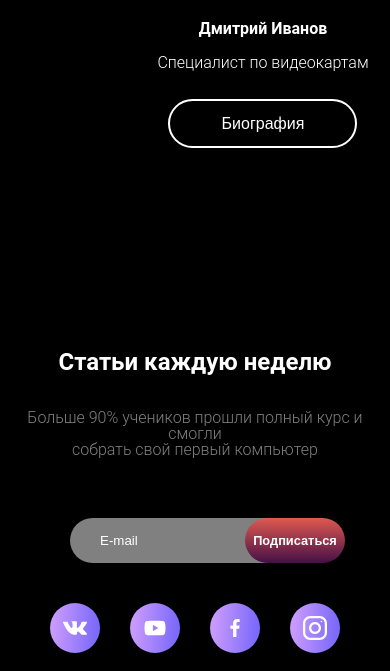
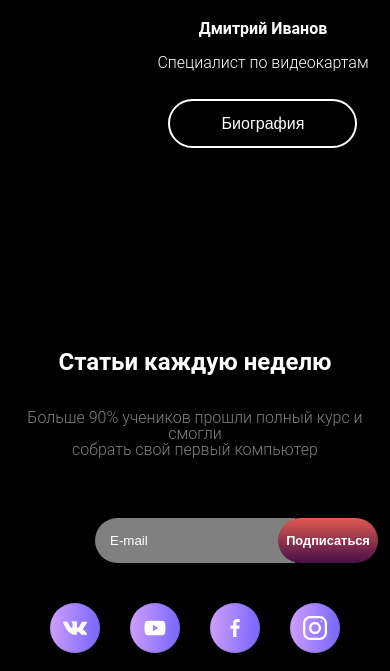
Before and after one commit to KLNDRAA/computer-site, a plain HTML site: page index.html in a window 390 px wide. Shown: the part 6122-6793 px from the top of the page. Drawn offline with Linux system fonts and the light colour scheme.

Commit message:
Редактирование инпута

```diff
--- a/styles/blockFiles/_footer.scss
+++ b/styles/blockFiles/_footer.scss
@@ -70,10 +70,11 @@
   @media (max-width: 600px) {
     .footer-input {
       input {
-        width: 250px;
+        padding-left: 15px;
+        width: 200px;
       }
       .footer-button {
-        transform: translateX(100%);
+        transform: translateX(133%);
         width: 100px;
         font-size: 0.8rem;
       }
```
Also changed, not shown: styles/main.css, 1 other file.
